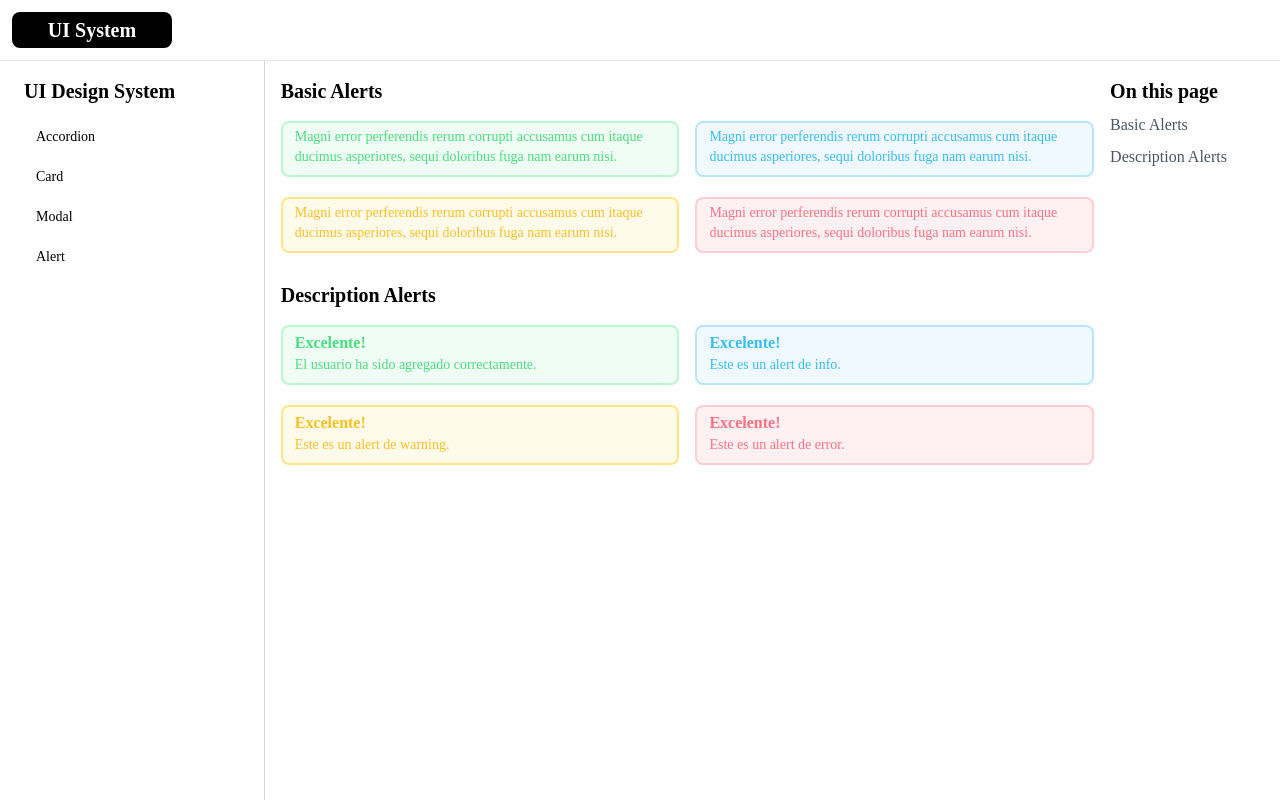
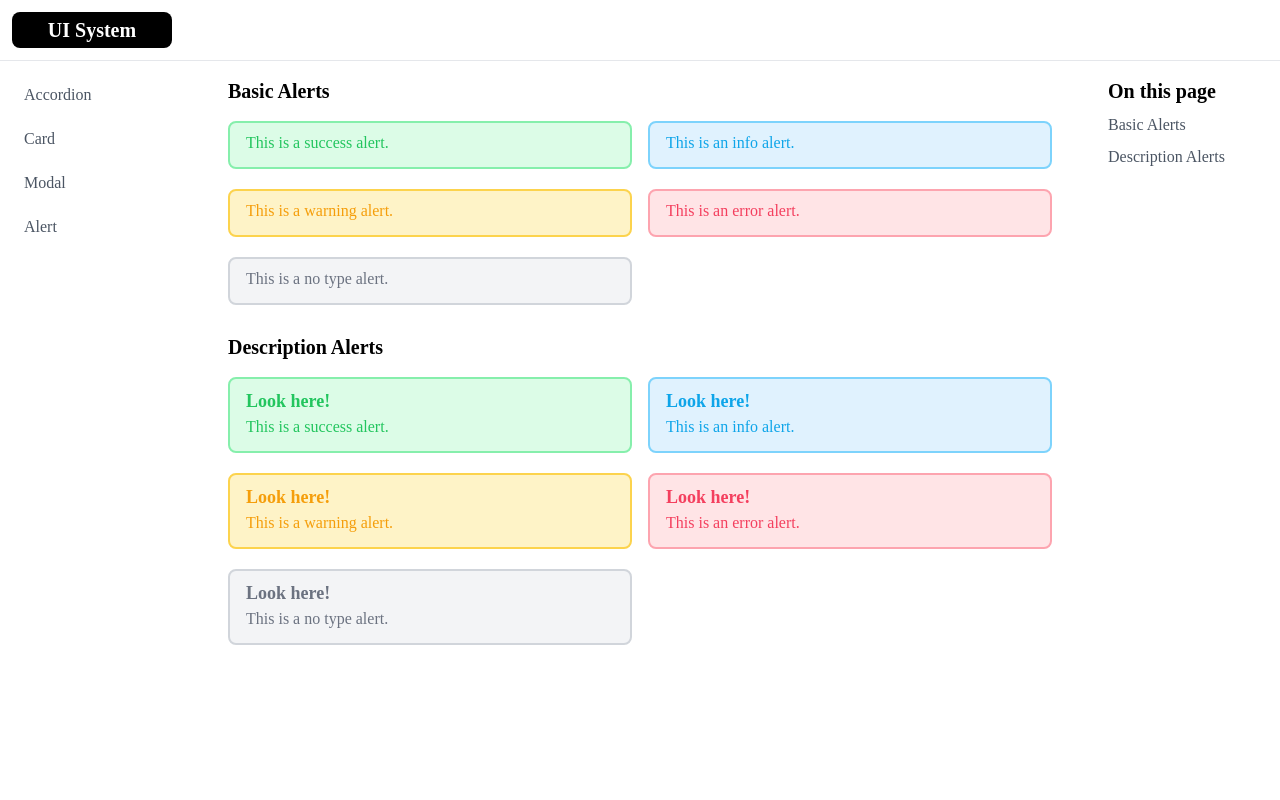
Before and after one commit to diegosalasmartinez/ui, a Next.js app: page /alert in a window 1280 px wide. Built offline with nearby package versions, Linux system fonts and the light colour scheme.

Commit message:
Update alerts page components

```diff
--- a/components/alert/BasicAlert.tsx
+++ b/components/alert/BasicAlert.tsx
@@ -8,28 +8,28 @@ interface BasicAlertProps {
 }
 
 export default function BasicAlert({ title, message, type, children }: BasicAlertProps) {
-  function getAlertStyle() {
-    return type === 'success' ? 'bg-green-50 dark:bg-green-50 border-2 border-green-200'
-      : type === 'info' ? 'bg-sky-50 dark:bg-sky-50 border-2 border-sky-200'
-      : type === 'warning' ? 'bg-amber-50 dark:bg-amber-50 border-2 border-amber-200'
-      : type === 'error' ? 'bg-rose-50 dark:bg-rose-50 border-2 border-rose-200'
-      : 'bg-gray-50 dark:bg-gray-50 border-2 border-gray-200';
+  function getAlertStyle(): string {
+    return type === 'success' ? 'bg-green-100 dark:bg-green-50 border-2 border-green-300'
+      : type === 'info' ? 'bg-sky-100 dark:bg-sky-50 border-2 border-sky-300'
+      : type === 'warning' ? 'bg-amber-100 dark:bg-amber-50 border-2 border-amber-300'
+      : type === 'error' ? 'bg-rose-100 dark:bg-rose-50 border-2 border-rose-300'
+      : 'bg-gray-100 dark:bg-gray-50 border-2 border-gray-300';
   }
 
-  function getTextStyle() {
-    return type === 'success' ? 'text-green-400 dark:text-green-400'
-      : type === 'info' ? 'text-sky-400 dark:text-sky-400'
-      : type === 'warning' ? 'text-amber-400 dark:text-amber-400'
-      : type === 'error' ? 'text-rose-400 dark:text-rose-400'
-      : 'text-gray-400 dark:text-gray-400';
+  function getTextStyle(): string {
+    return type === 'success' ? 'text-green-500 dark:text-green-500'
+      : type === 'info' ? 'text-sky-500 dark:text-sky-500'
+      : type === 'warning' ? 'text-amber-500 dark:text-amber-500'
+      : type === 'error' ? 'text-rose-500 dark:text-rose-500'
+      : 'text-gray-500 dark:text-gray-500';
   }
 
   return (
-    <div className={cn('flex flex-col justify-between', 'rounded-lg p-1 mb-1', getAlertStyle())}>
-      <span className={cn('ml-2 text-base font-bold', getTextStyle())}>
+    <div className={cn('flex flex-col justify-between', 'rounded-lg p-2 mb-1', getAlertStyle())}>
+      <span className={cn('ml-2 text-lg font-bold', getTextStyle())}>
         { title }
       </span>
-      <span className={cn('ml-2 pb-1 text-sm', getTextStyle())}>
+      <span className={cn('ml-2 pb-1 text-base', getTextStyle())}>
         { children ?? message }
       </span>
     </div>
--- a/components/layout/Sidebar.tsx
+++ b/components/layout/Sidebar.tsx
@@ -16,8 +16,8 @@ function RouteLink({ path, actualRoute, handleClick, children }: RouteLinkProps)
       href={path}
       onClick={(e) => handleClick(e, path)}
       className={cn(
-        path === actualRoute ? 'bg-zinc-200 text-gray-900' : 'bg-white text-black hover:bg-gray-100',
-        'flex items-center rounded-lg px-3 py-1.5 text-sm font-normal transition duration-200',
+        path === actualRoute ? 'bg-zinc-200 text-gray-900' : 'bg-white text-gray-600 hover:bg-gray-100',
+        'flex items-center rounded-lg px-3 py-1.5 text-base font-normal transition duration-200',
         'dark:text-white dark:hover:bg-gray-700 dark:hover:text-white',
       )}
     >
@@ -38,11 +38,9 @@ export default function Sidebar() {
   }
 
   return (
-    <div aria-label='Sidebar' className='h-full w-64'>
-      <div className='flex h-full flex-col justify-between overflow-y-auto border-r border-r-gray-300 bg-white py-4 px-3 dark:bg-gray-800'>
-        <div>
-          <span className='self-center whitespace-nowrap text-xl font-semibold dark:text-white'>UI Design System</span>
-          <ul className='mt-4 space-y-2'>
+    <div aria-label='Sidebar' className='h-full w-40 bg-white'>
+      <div className='flex flex-col justify-between overflow-y-auto py-4 dark:bg-gray-800'>
+        <ul className='space-y-2'>
           <li>
             <RouteLink path='/accordion' actualRoute={actualRoute} handleClick={handleClick}>
               <p>Accordion</p>
@@ -66,6 +64,5 @@ export default function Sidebar() {
         </ul>
       </div>
     </div>
-    </div>
   )
 }
--- a/pages/alert/BasicAlerts.tsx
+++ b/pages/alert/BasicAlerts.tsx
@@ -7,21 +7,14 @@ export default function BasicAlerts() {
       <h1 className='mb-4 text-xl font-bold'>Basic Alerts</h1>
       <div className={cn('grid grid-cols-1 gap-4', 'md:grid-cols-2')}>
         <BasicAlert type='success'>
-          Magni error perferendis rerum corrupti accusamus cum itaque ducimus asperiores, sequi doloribus fuga nam
-          earum nisi.
+          This is a success alert.
         </BasicAlert>
         <BasicAlert type='info'>
-          Magni error perferendis rerum corrupti accusamus cum itaque ducimus asperiores, sequi doloribus fuga nam
-          earum nisi.
+          This is an info alert.
         </BasicAlert>
-        <BasicAlert type='warning'>
-          Magni error perferendis rerum corrupti accusamus cum itaque ducimus asperiores, sequi doloribus fuga nam
-          earum nisi.
-        </BasicAlert>
-        <BasicAlert type='error'>
-          Magni error perferendis rerum corrupti accusamus cum itaque ducimus asperiores, sequi doloribus fuga nam
-          earum nisi.
-        </BasicAlert>
+        <BasicAlert type='warning' message='This is a warning alert.' />
+        <BasicAlert type='error' message='This is an error alert.' />
+        <BasicAlert message='This is a no type alert.' />
       </div>
     </div>
   )
--- a/pages/alert/DescriptionAlerts.tsx
+++ b/pages/alert/DescriptionAlerts.tsx
@@ -7,24 +7,30 @@ export default function DescriptionAlerts() {
       <h1 className='mb-4 text-xl font-bold'>Description Alerts</h1>
         <div className={cn('grid grid-cols-1 gap-4', 'md:grid-cols-2')}>
           <BasicAlert
-            title='Excelente!'
-            message='El usuario ha sido agregado correctamente.'
+            title='Look here!'
             type='success'
-          />
+          >
+            This is a success alert.
+          </BasicAlert>
           <BasicAlert
-            title='Excelente!'
-            message='Este es un alert de info.'
+            title='Look here!'
             type='info'
-          />
+          >
+            This is an info alert.
+          </BasicAlert>
           <BasicAlert
-            title='Excelente!'
-            message='Este es un alert de warning.'
+            title='Look here!'
+            message='This is a warning alert.'
             type='warning'
           />
           <BasicAlert
-            title='Excelente!'
-            message='Este es un alert de error.'
+            title='Look here!'
+            message='This is an error alert.'
             type='error'
+          />
+          <BasicAlert
+            title='Look here!'
+            message='This is a no type alert.'
           />
         </div>
     </div>
```
Lines whose indentation alone changed are shown as unchanged.
